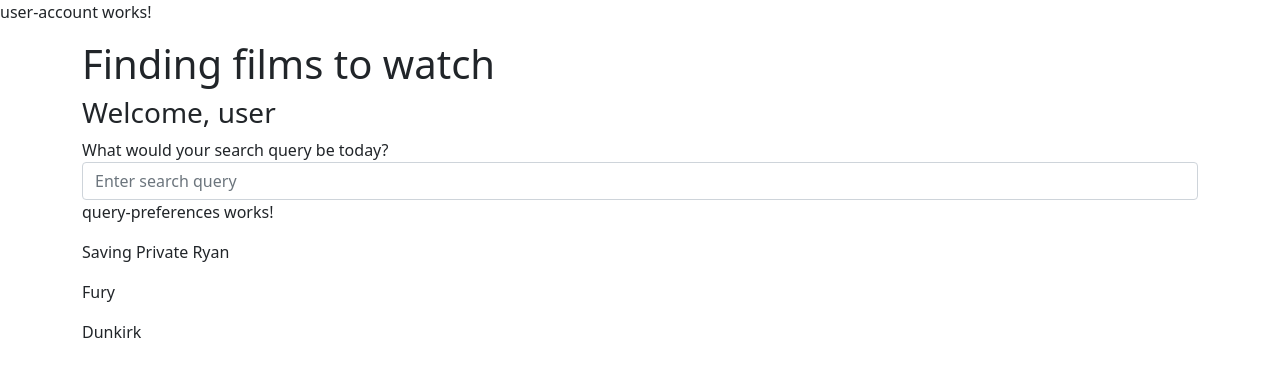
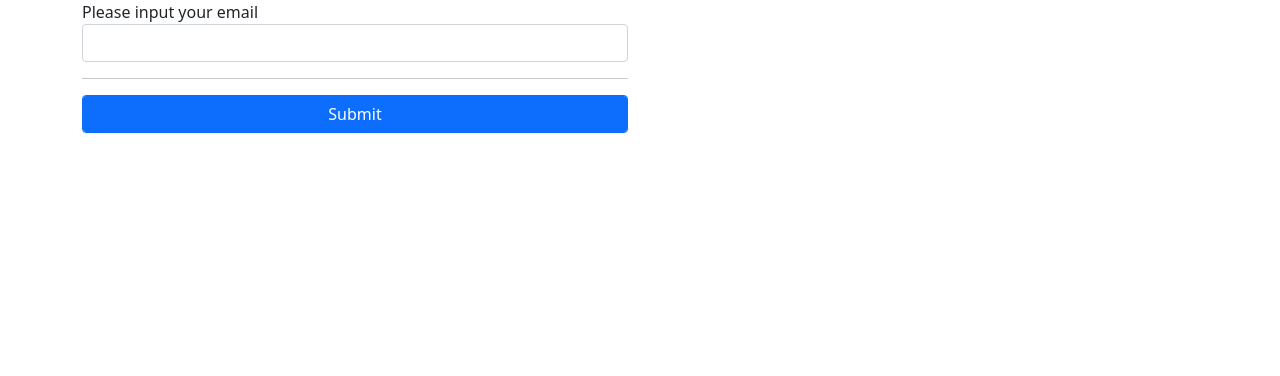
Before and after one commit to AlexSuspis/finding-movies-to-watch-frontend, an Angular app: page / in a window 1280 px wide. Shown: the top 376 px of the page. Built offline with nearby package versions, Linux system fonts and the light colour scheme.

Commit message:
start working on login-form component

```diff
--- a/src/app/app.component.html
+++ b/src/app/app.component.html
@@ -1,2 +1,2 @@
-<app-dashboard></app-dashboard>
-<!-- <app-login-register></app-login-register> -->
+<!-- <app-dashboard></app-dashboard> -->
+<app-login-register></app-login-register>
--- a/src/app/login-register/login-register.component.html
+++ b/src/app/login-register/login-register.component.html
@@ -1 +1,14 @@
-<p>login-register works!</p>
+<div class="container">
+    <div class="row">
+        <div class="col-6">
+            <form action="POST">
+                <div class="form-group">
+                    <label for="email">Please input your email</label>
+                    <input type="email" id="email" class="form-control">
+                </div>
+                <hr>
+                <button class="btn btn-primary form-control">Submit</button>
+            </form>
+        </div>
+    </div>
+</div>
```
